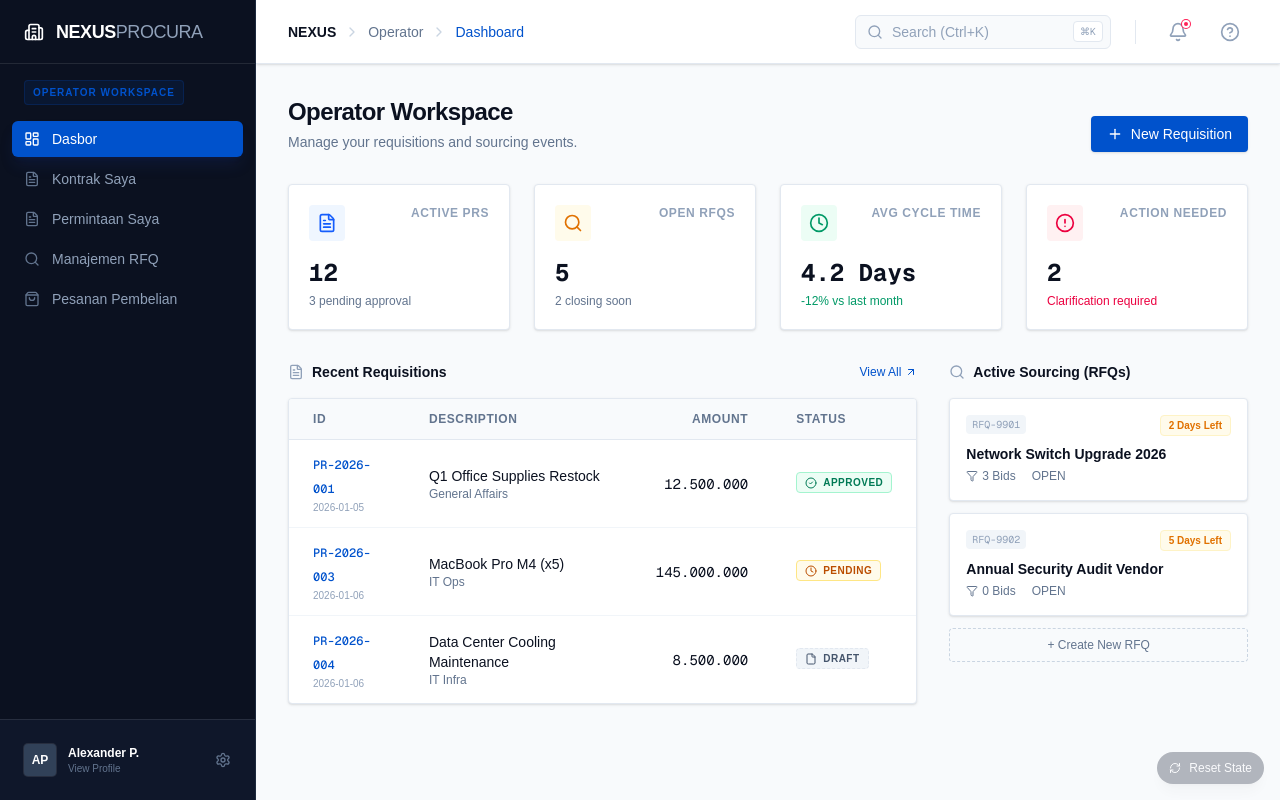
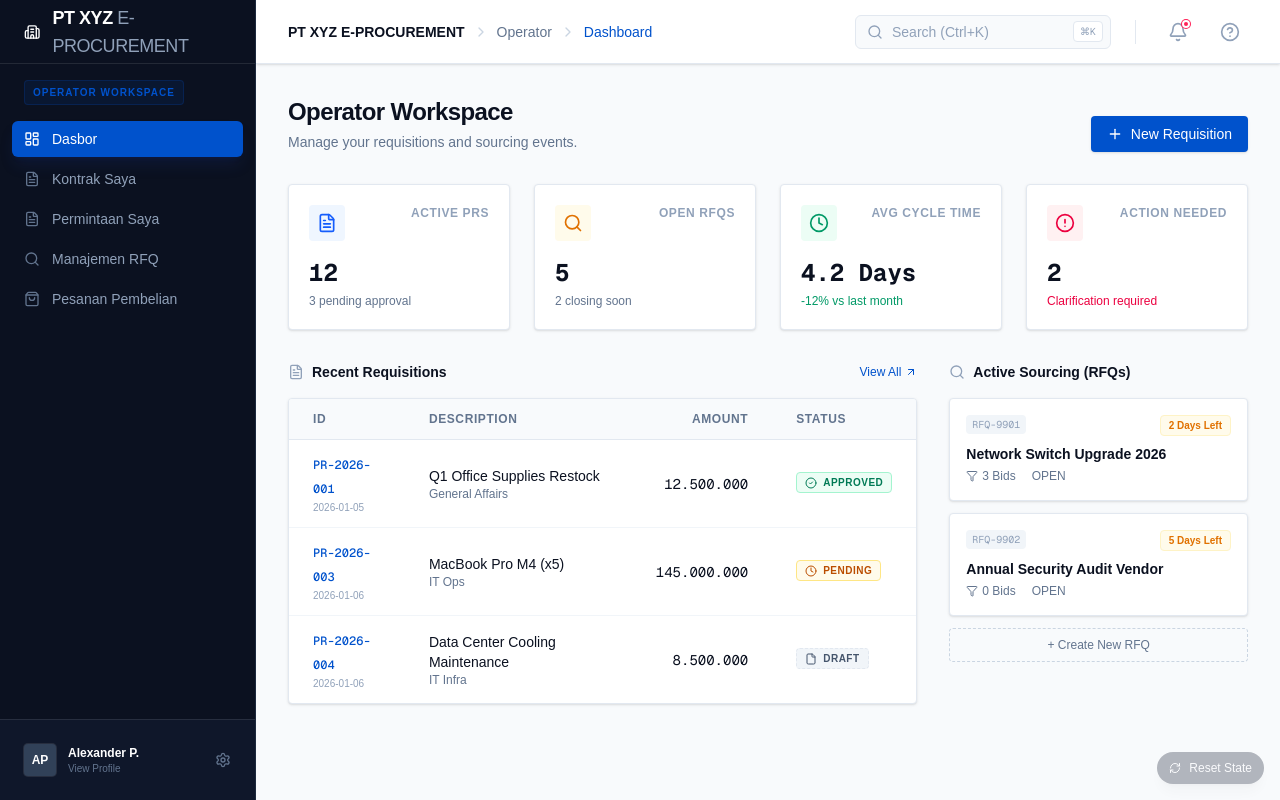
Before and after one commit to Vencore-erp/frontend, a Next.js app: page /operator/dashboard in a window 1280 px wide. Built offline with nearby package versions, Linux system fonts and the light colour scheme.

Commit message:
refactor: rename app branding from NexusProcura to PT XYZ E-PROCUREMENT

```diff
--- a/app/login/page.tsx
+++ b/app/login/page.tsx
@@ -63,7 +63,7 @@ export default function LoginPage() {
                             <Building2 className="w-6 h-6" />
                         </div>
                         <span className="font-bold text-2xl text-slate-900 tracking-tight">
-                            NEXUS<span className="font-light text-slate-500">PROCURA</span>
+                            PT XYZ<span className="font-light text-slate-500"> E-PROCUREMENT</span>
                         </span>
                     </div>
                 </div>
--- a/components/layout/Header.tsx
+++ b/components/layout/Header.tsx
@@ -11,7 +11,7 @@ export function Header() {
         <header className="h-16 bg-white border-b border-slate-200 px-8 flex items-center justify-between sticky top-0 z-40 shadow-sm">
             {/* Breadcrumbs */}
             <div className="flex items-center text-sm text-slate-500 capitalize">
-                <span className="font-semibold text-[#0B1120]">NEXUS</span>
+                <span className="font-semibold text-[#0B1120]">PT XYZ E-PROCUREMENT</span>
                 {segments.map((segment, index) => (
                     <div key={segment} className="flex items-center">
                         <ChevronRight className="w-4 h-4 mx-2 text-slate-300" />
--- a/components/layout/Sidebar.tsx
+++ b/components/layout/Sidebar.tsx
@@ -74,7 +74,7 @@ export function Sidebar({ role }: SidebarProps) {
             <div className="h-16 flex items-center px-6 border-b border-white/10">
                 <Building2 className="w-5 h-5 text-white mr-3" />
                 <span className="font-bold text-white text-lg tracking-tight">
-                    NEXUS<span className="font-light text-slate-400">PROCURA</span>
+                    PT XYZ<span className="font-light text-slate-400"> E-PROCUREMENT</span>
                 </span>
             </div>
 
```
